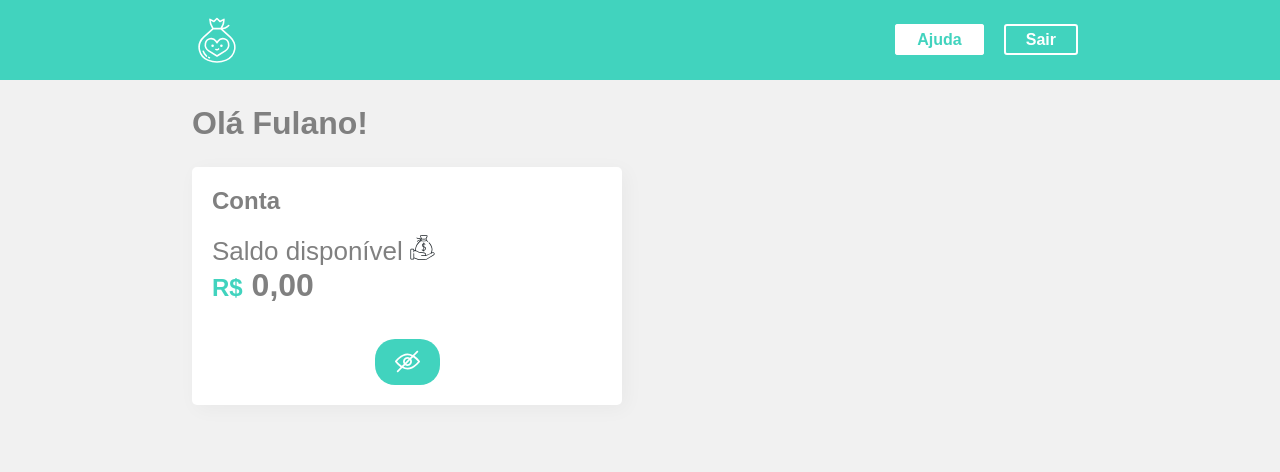
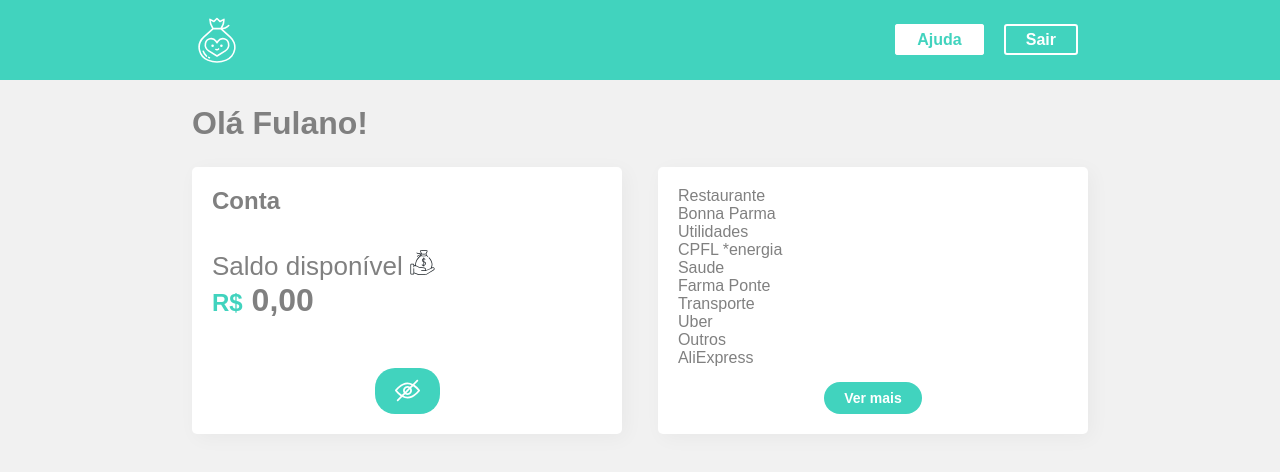
Before and after one commit to Dollazi/App_ReactStyledComponents, a React (Create React App) app: page / in a window 1280 px wide. Shown: the top 472 px of the page. Built offline with nearby package versions, Linux system fonts and the light colour scheme; the HTML template or start-up script is replaced by a standard one.

Commit message:
implementação do Extrato

```diff
--- a/package.json
+++ b/package.json
@@ -8,7 +8,7 @@
     "@testing-library/user-event": "^7.2.1",
     "react": "^16.13.1",
     "react-dom": "^16.13.1",
-    "react-scripts": "3.4.1",
+    "react-scripts": "^3.4.1",
     "styled-components": "^5.3.6"
   },
   "scripts": {
--- a/src/Components/Container/index.jsx
+++ b/src/Components/Container/index.jsx
@@ -3,6 +3,7 @@
 
 import Titulo from "../Titulo";
 import Conta from "../Conta";
+import Extrato from "../Extrato";
 
 const Container = styled.div`
 background-color: #f1f1f1;
@@ -25,6 +26,7 @@
       <Titulo>Olá Fulano!</Titulo>
       <Conteudo>
         <Conta />
+        <Extrato />
       </Conteudo>
     </Container>
   );
--- /dev/null
+++ b/src/Components/Extrato/index.jsx
@@ -0,0 +1,22 @@
+import React from "react";
+import { Box, Botao } from "../UI";
+import { extratoLista } from "../../info"
+
+const Extrato = () => {
+    return (
+        <Box>
+            {
+                extratoLista.updates.map(({ id, type, from, value, date }) => {
+                    return (
+                        <div key={id}>
+                            <div>{type}</div>
+                            <div>{from}</div>
+                        </div>
+                    );
+                })}
+            <Botao>Ver mais</Botao>
+        </Box>
+    );
+};
+
+export default Extrato;
```
Also changed, not shown: 1 other file (tests, documents, lock files or other folders).
